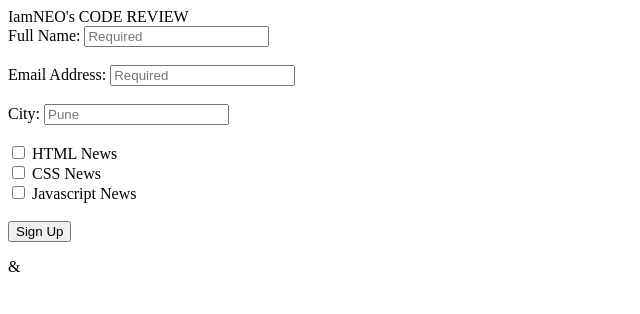
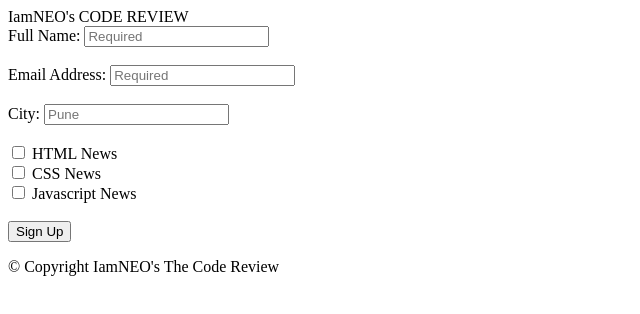
Before and after one commit to iamneo-production/dffacaefcff305540866bbaaaabbcbbfefone, a plain HTML site: page public/index.html in a window 1280 px wide. Shown: the whole page, without its empty margins (0-640 px from the left). Drawn offline with Linux system fonts and the light colour scheme.

Commit message:
Backup Commit

```diff
--- a/public/index.html
+++ b/public/index.html
@@ -28,6 +28,6 @@
         <button type="submit">Sign Up</button>
     </form>
 
-    <p class="footer">&</p>
+    <p class="footer">&copy; Copyright IamNEO's The Code Review</p>
 </body>
 </html>
```
